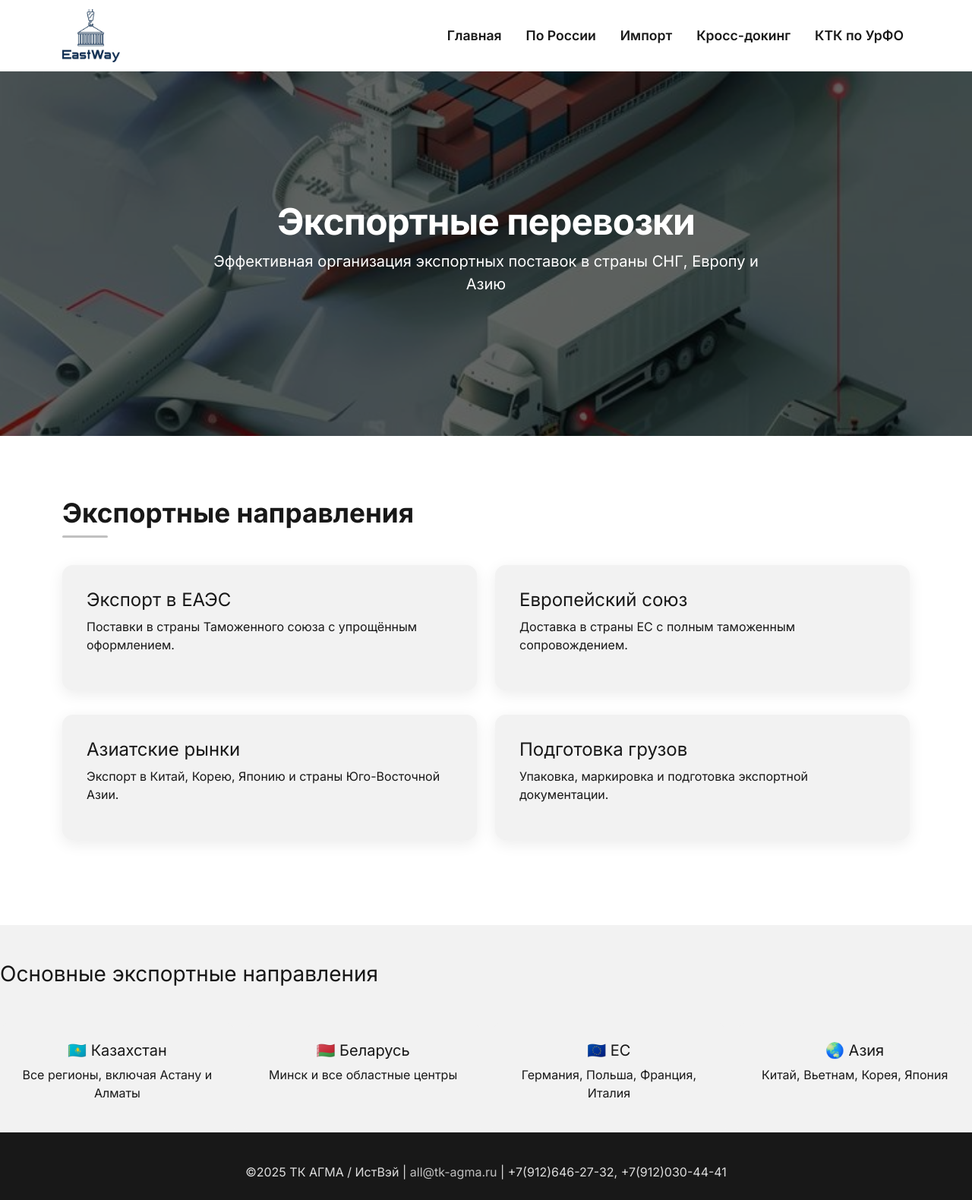
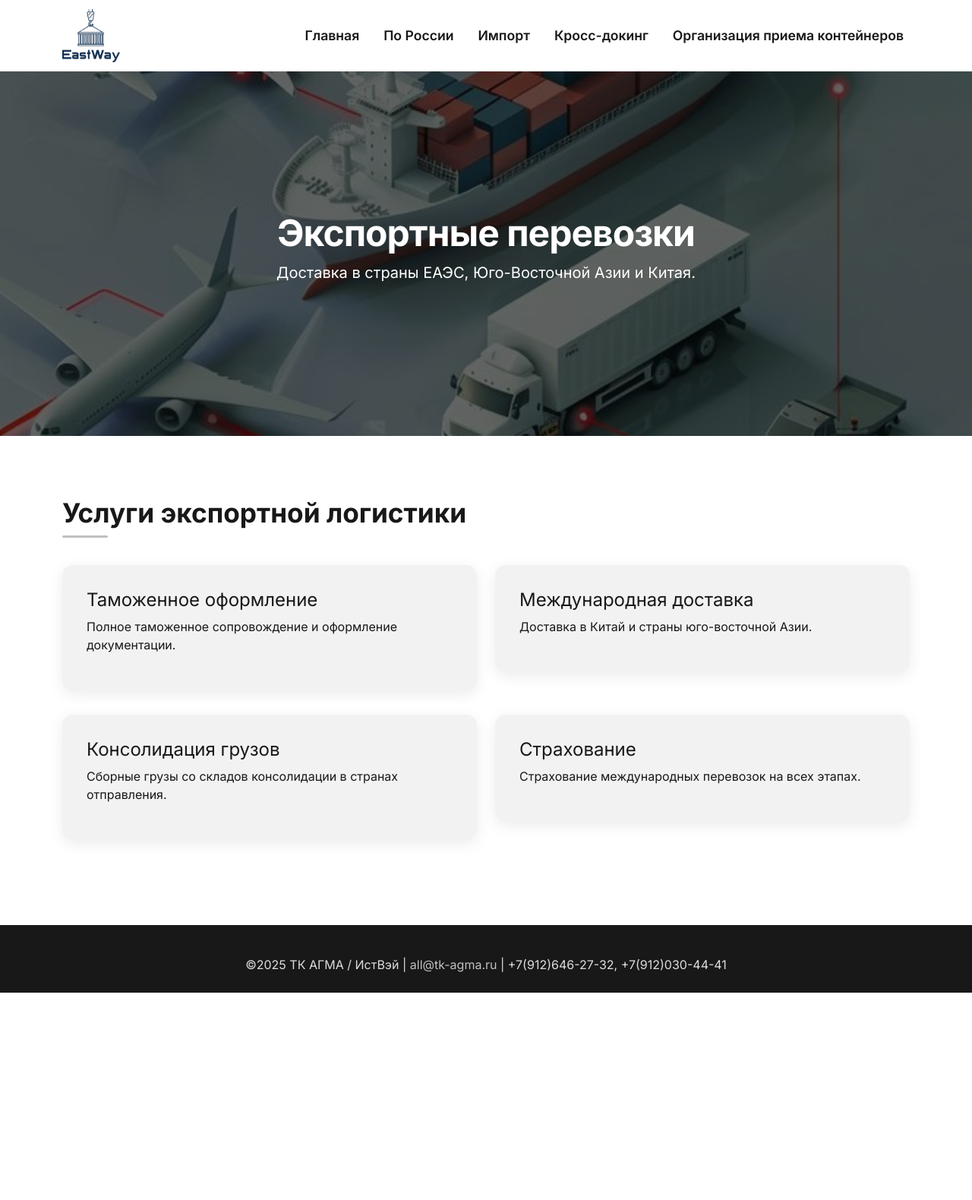
Before and after one commit to bemanelw/AGMA, a Spring Boot app: page /export in a window 1280 px wide. Shown: the whole page at 76% size. After the commit the page ends 1307 px from the top, so only its background shows below. Run offline with Spring Boot 4, Linux system fonts and the light colour scheme.

Commit message:
fourth commit with edits

```diff
--- a/src/main/java/ru/agma/transport/controllers/HomeController.java
+++ b/src/main/java/ru/agma/transport/controllers/HomeController.java
@@ -57,7 +57,7 @@ public class HomeController {
 
     @GetMapping("/containers")
     public String containers(Model model) {
-        model.addAttribute("pageTitle", "КТК по УрФО | АГМА");
+        model.addAttribute("pageTitle", "Организация приема контейнеров | АГМА");
         return "containers";
     }
 
--- a/src/main/resources/templates/export.html
+++ b/src/main/resources/templates/export.html
@@ -183,7 +183,7 @@
             <a class="nav-link" href="/russia">По России</a>
             <a class="nav-link" href="/import">Импорт</a>
             <a class="nav-link" href="/crossdock">Кросс-докинг</a>
-            <a class="nav-link" href="/containers">КТК по УрФО</a>
+            <a class="nav-link" href="/containers">Организация приема контейнеров</a>
         </div>
     </div>
 </nav>
@@ -191,25 +191,25 @@
 <section class="hero">
     <div class="hero-content">
         <h1 class="hero-title">Экспортные перевозки</h1>
-        <p class="lead">Эффективная организация экспортных поставок в страны СНГ, Европу и Азию</p>
+        <p class="lead">Доставка в страны ЕАЭС, Юго-Восточной Азии и Китая.</p>
     </div>
 </section>
 
 <section class="content-section">
     <div class="container">
-        <h2 class="section-title">Экспортные направления</h2>
+        <h2 class="section-title">Услуги экспортной логистики</h2>
 
         <div class="row">
             <div class="col-md-6">
                 <div class="service-card">
-                    <h4>Экспорт в ЕАЭС</h4>
-                    <p>Поставки в страны Таможенного союза с упрощённым оформлением.</p>
+                    <h4>Таможенное оформление</h4>
+                    <p>Полное таможенное сопровождение и оформление документации.</p>
                 </div>
             </div>
             <div class="col-md-6">
                 <div class="service-card">
-                    <h4>Европейский союз</h4>
-                    <p>Доставка в страны ЕС с полным таможенным сопровождением.</p>
+                    <h4>Международная доставка</h4>
+                    <p>Доставка в Китай и страны юго-восточной Азии.</p>
                 </div>
             </div>
         </div>
@@ -217,42 +217,20 @@
         <div class="row">
             <div class="col-md-6">
                 <div class="service-card">
-                    <h4>Азиатские рынки</h4>
-                    <p>Экспорт в Китай, Корею, Японию и страны Юго-Восточной Азии.</p>
+                    <h4>Консолидация грузов</h4>
+                    <p>Сборные грузы со складов консолидации в странах отправления.</p>
                 </div>
             </div>
             <div class="col-md-6">
                 <div class="service-card">
-                    <h4>Подготовка грузов</h4>
-                    <p>Упаковка, маркировка и подготовка экспортной документации.</p>
+                    <h4>Страхование</h4>
+                    <p>Страхование международных перевозок на всех этапах.</p>
                 </div>
             </div>
         </div>
     </div>
 </section>
 
-
-        <h3 class="mt-5 mb-4">Основные экспортные направления</h3>
-        <div class="regions-grid">
-            <div class="region-item">
-                <h5>🇰🇿 Казахстан</h5>
-                <p>Все регионы, включая Астану и Алматы</p>
-            </div>
-            <div class="region-item">
-                <h5>🇧🇾 Беларусь</h5>
-                <p>Минск и все областные центры</p>
-            </div>
-            <div class="region-item">
-                <h5>🇪🇺 ЕС</h5>
-                <p>Германия, Польша, Франция, Италия</p>
-            </div>
-            <div class="region-item">
-                <h5>🌏 Азия</h5>
-                <p>Китай, Вьетнам, Корея, Япония</p>
-            </div>
-        </div>
-    </div>
-</section>
 
 <footer>
     <div class="container">
--- a/src/main/resources/templates/index.html
+++ b/src/main/resources/templates/index.html
@@ -89,7 +89,7 @@
                     <img src="/images/carousel-containers.jpg" alt="Прием контейнеров" />
                     <div class="service-info">
                         <h5>Прием контейнеров по УрФО</h5>
-                        <p>Прием контейнеров с поезда, перевалка грузов, хранение контейнеров.</p>
+                        <p>Прием контейнеров с железнодорожного транспорта, перевалка грузов, хранение контейнеров.</p>
                     </div>
                 </div>
             </a>
@@ -99,7 +99,7 @@
                     <img src="/images/carousel-crossdock.jpg" alt="Кросс-докинг" />
                     <div class="service-info">
                         <h5>Кросс-докинг</h5>
-                        <p>Кратковременное хранение на складе, оптимизация логистических цепочек.</p>
+                        <p>Погрузо-разгрузочные работы, хранение на складе, оптимизация логистических цепочек.</p>
                     </div>
                 </div>
             </a>
--- a/src/main/resources/templates/russia.html
+++ b/src/main/resources/templates/russia.html
@@ -191,7 +191,7 @@
             <a class="nav-link" href="/import">Импорт</a>
             <a class="nav-link" href="/export">Экспорт</a>
             <a class="nav-link" href="/crossdock">Кросс-докинг</a>
-            <a class="nav-link" href="/containers">КТК по УрФО</a>
+            <a class="nav-link" href="/containers">Организация приема контейнеров</a>
         </div>
     </div>
 </nav>
```
Also changed, not shown: src/main/resources/templates/containers.html (+12 -11 lines), src/main/resources/templates/crossdock.html (+6 -6 lines), src/main/resources/templates/import.html (+2 -22 lines).
